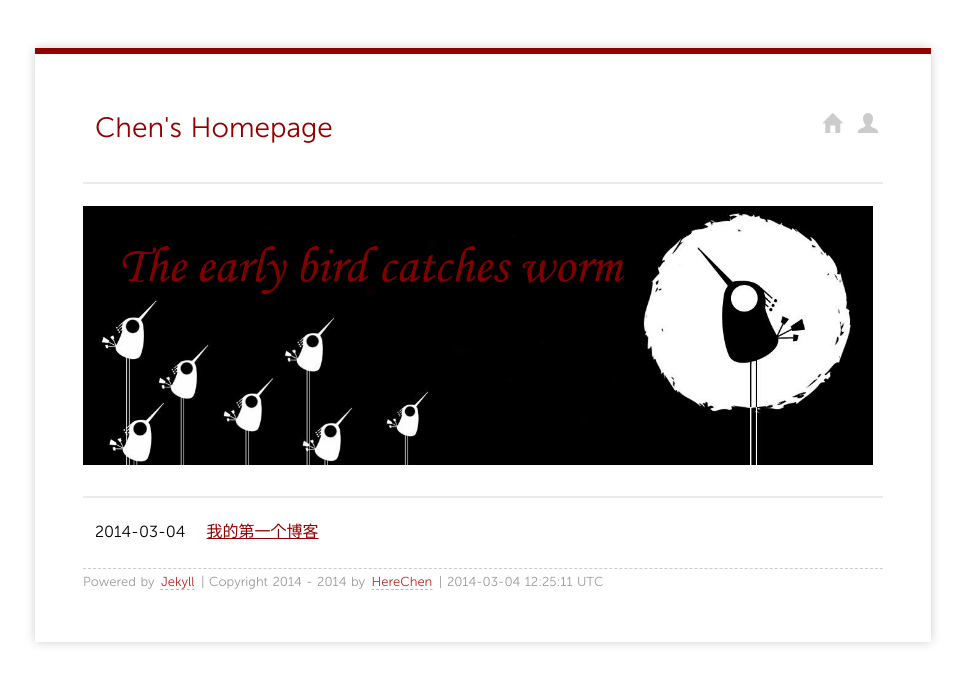
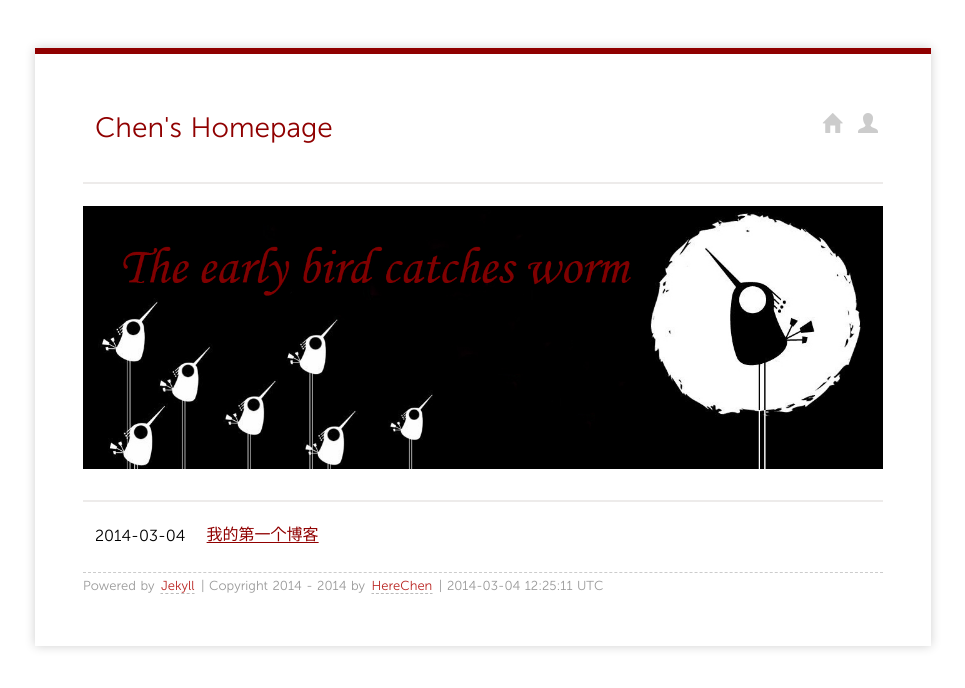
Before and after one commit to Xuezhiyuanlin/herechen.github.io, a Jekyll site: the page built from index.html, in a window 1280 px wide. Shown: the top 688 px of the page, without its empty margins (157-1122 px from the left). Built offline with Jekyll 4.4.1, drawn with Linux system fonts in a browser that asks for light colours.

Commit message:
herechen

```diff
--- a/index.html
+++ b/index.html
@@ -4,7 +4,7 @@
 ---
 
 <p>
-	<img src="/media/bird.jpg" title="earlybird" align="center" width="790"/>
+	<img src="/media/bird.jpg" title="earlybird" align="center" width="800"/>
 </p>
 <hr>
 
```
